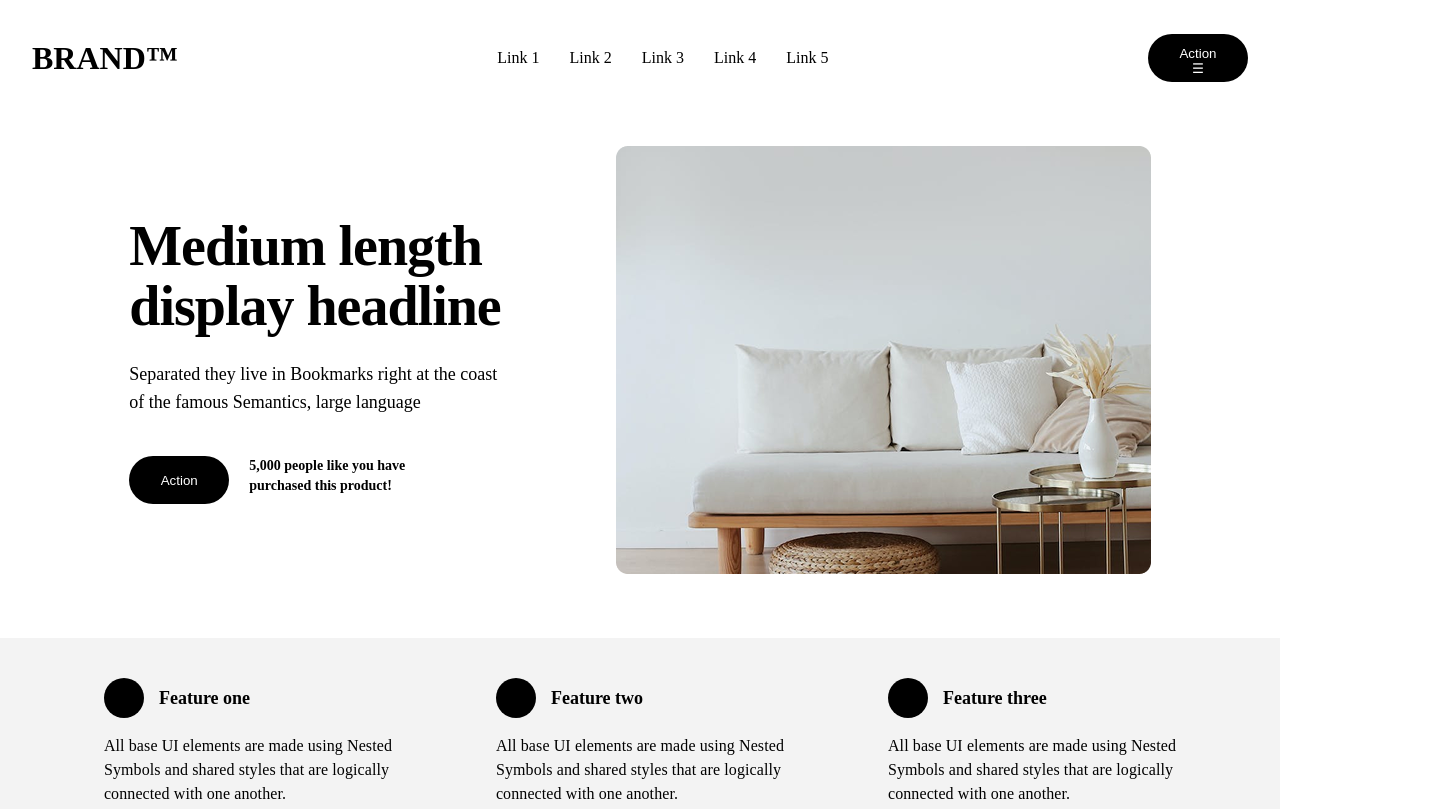
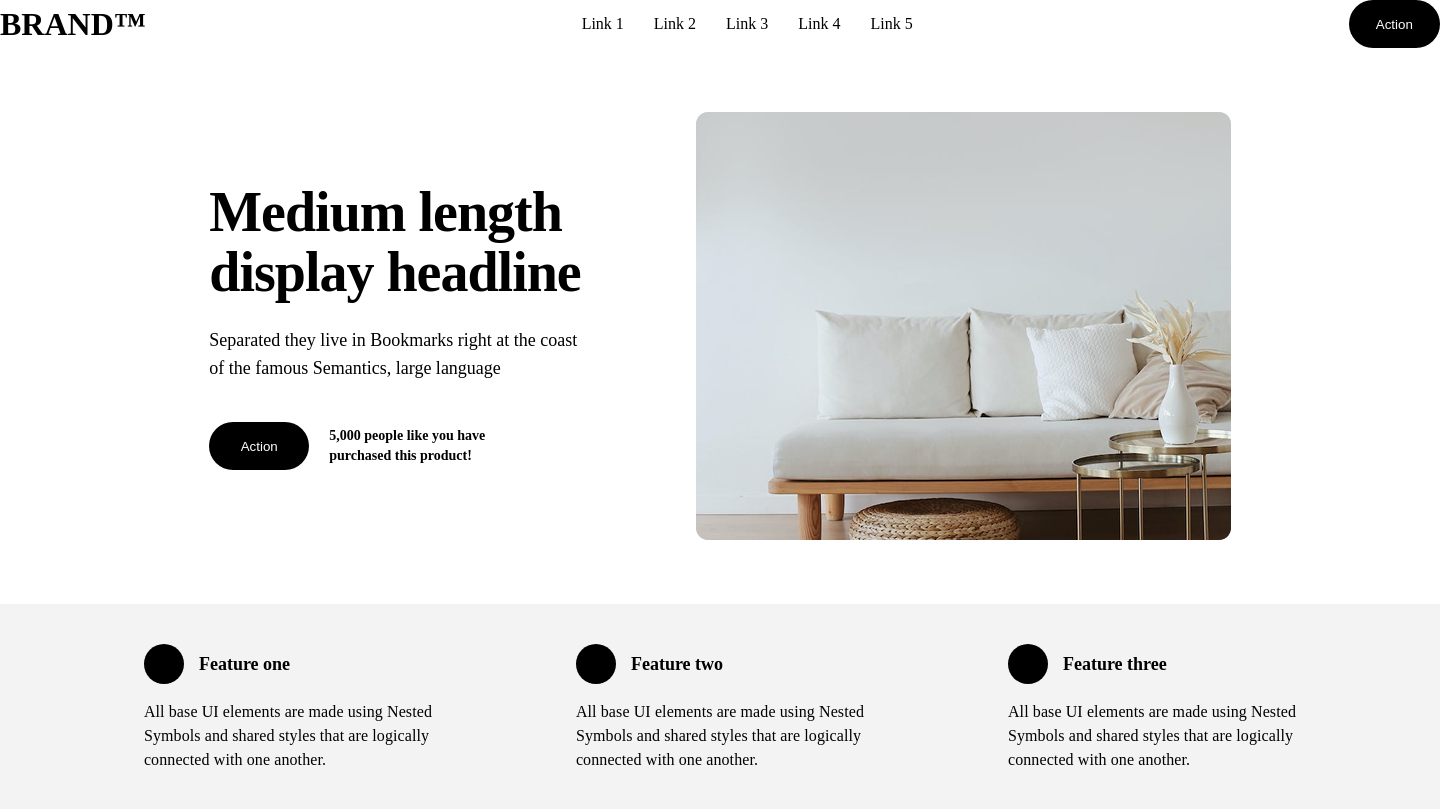
Before and after one commit to DatoGagua94/Brand-Web-Page-Responsive, a plain HTML site: page index.html in a window 1280 px wide. Shown: the top 809 px of the page, 1440 px wide, since content can reach past the window. Drawn offline with Linux system fonts and the light colour scheme.

Commit message:
fixed with

```diff
--- a/index.html
+++ b/index.html
@@ -7,14 +7,14 @@
     <link rel="stylesheet" href="style.css" />
   </head>
   <body>
-    <header>
+    <header class="test">
       <h1>BRAND™</h1>
-      <nav>
-        <a href="#">Link 1</a>
+      <nav class="test">
+        <a href="#Home">Link 1</a>
         <a href="#">Link 2</a>
         <a href="#">Link 3</a>
         <a href="#">Link 4</a>
-        <a href="#">Link 5</a>
+        <a href="#footer">Link 5</a>
       </nav>
       <button>
         <span class="desktop-menu">Action</span>
@@ -22,8 +22,8 @@
       </button>
     </header>
 
-    <main>
-      <section>
+    <main class="test">
+      <section id="Home">
         <div class="intro-container2">
           <div class="intro-container1">
             <div class="intro_section_1">
@@ -201,7 +201,7 @@
       </section>
     </main>
 
-    <footer>
+    <footer class="test" id="footer">
       <h1>Brand™</h1>
       <div class="footer_columns">
         <div class="column">
@@ -236,10 +236,8 @@
           class="input_email"
         />
         <button><img src="Images/send.png" alt="send" /></button>
-        <label for="email"
-          >Join our newsletter to stay up to date on features and<br />
-          releases</label
-        >
+        <label for="email">Join our newsletter to stay up to date on features and<br />
+          releases</label>
       </div>
     </footer>
   </body>
--- a/style.scss
+++ b/style.scss
@@ -2,6 +2,15 @@
   margin: 0px;
   padding: 0px;
   box-sizing: border-box;
+}
+
+html{
+  scroll-behavior: smooth;
+}
+
+.test {
+  margin: 0 auto;
+  width: 1440px;
 }
 
 header {
@@ -61,6 +70,7 @@ nav {
 
 .intro_section_2 {
   display: flex;
+  align-items: center;
 
   button {
     background-color: black;
@@ -665,12 +675,10 @@ footer {
 
 @media (min-width: 768px) {
 
-}
-
-@media (min-width: 1440px) {
   header {
     .mobile-menu {
       display: none;
     }
+
   }
 }
```
Also changed, not shown: style.css, 1 other file.
